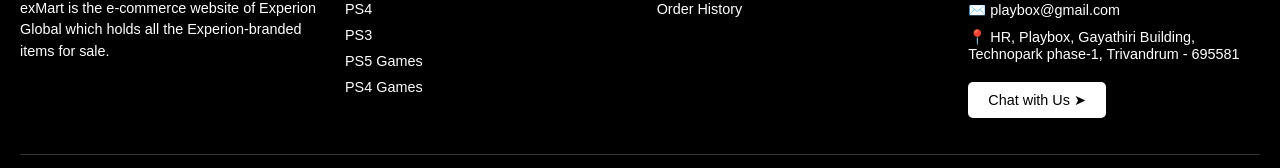
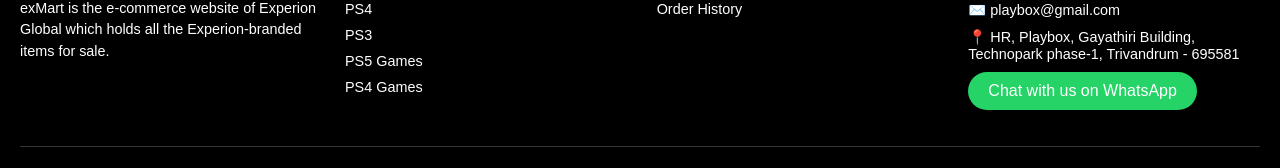
Before and after one commit to NeilSenEasow/playboxstore, a React (Vite) app: page / in a window 1280 px wide. Shown: the part 4243-4411 px from the top of the page. Built offline with nearby package versions, Linux system fonts and the light colour scheme.

Commit message:
Add whatsApp dm feature

```diff
--- a/src/components/Footer/Footer.css
+++ b/src/components/Footer/Footer.css
@@ -89,3 +89,27 @@
     font-size: 0.9rem;
     margin: 5px 0;
 }
+
+.whatsapp-button {
+    background-color: #25D366;
+    color: white;
+    border: none;
+    padding: 10px 20px;
+    border-radius: 25px;
+    cursor: pointer;
+    font-size: 1rem;
+    display: flex;
+    align-items: center;
+    gap: 8px;
+    transition: all 0.3s ease;
+    margin-top: 10px;
+}
+
+.whatsapp-button:hover {
+    background-color: #128C7E;
+    transform: translateY(-2px);
+}
+
+.whatsapp-button:active {
+    transform: translateY(0);
+}
--- a/src/components/Footer/Footer.jsx
+++ b/src/components/Footer/Footer.jsx
@@ -1,6 +1,17 @@
+import React from 'react';
+import { Link } from 'react-router-dom';
 import './Footer.css';
 
 const Footer = () => {
+  const handleWhatsAppClick = () => {
+    // Format the phone number (remove any non-numeric characters)
+    const phoneNumber = '8891064395'.replace(/\D/g, '');
+    // Create the WhatsApp URL
+    const whatsappUrl = `https://wa.me/${phoneNumber}`;
+    // Open in a new tab
+    window.open(whatsappUrl, '_blank');
+  };
+
   return (
     <footer className="footer">
       <div className="footer-container">
@@ -35,7 +46,12 @@
               <li>📞 +91 99999 99999</li>
               <li>✉️ playbox@gmail.com</li>
               <li>📍 HR, Playbox, Gayathiri Building, Technopark phase-1, Trivandrum - 695581</li>
-              <button className="chat-button">Chat with Us ➤</button>
+              <button
+                className="whatsapp-button"
+                onClick={handleWhatsAppClick}
+              >
+                Chat with us on WhatsApp
+              </button>
             </ul>
           </div>
         </div>
```
